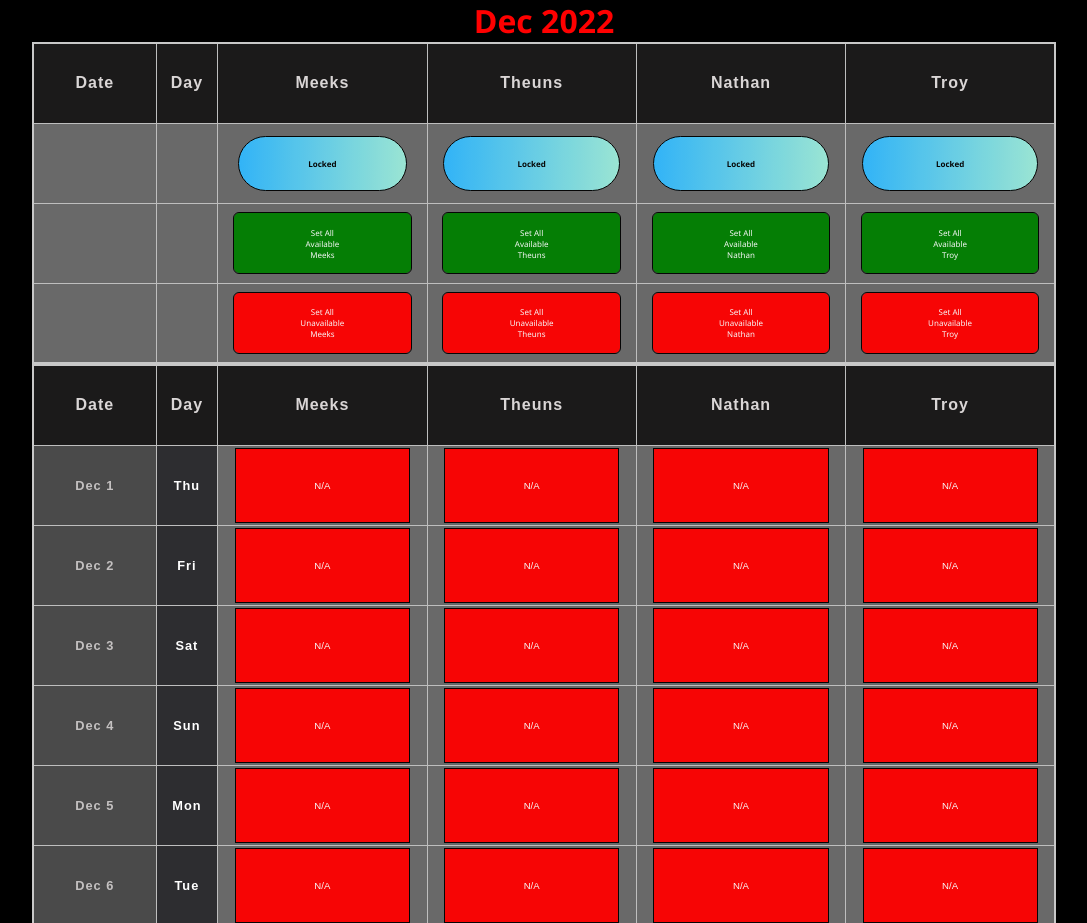
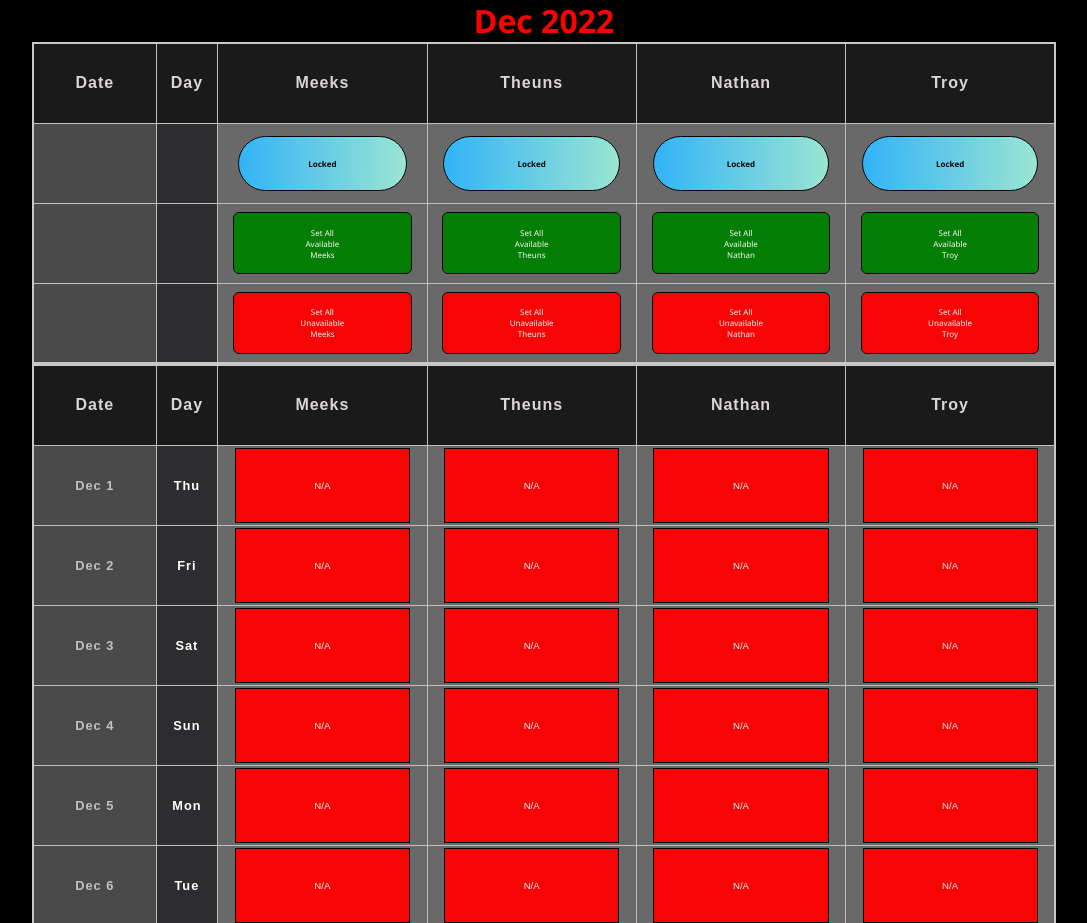
Before and after one commit to usfalidiate/jam_booker, a Next.js app: page / in a window 1280 px wide. Shown: the part 1283-2206 px from the top of the page, without its empty margins (96-1183 px from the left). Built offline with nearby package versions, Linux system fonts and the light colour scheme; no server answers; the database is empty.

Commit message:
coldaydate2

```diff
--- a/pages/index.js
+++ b/pages/index.js
@@ -1270,8 +1270,8 @@ return (
       <th scope="topRowUser"> Troy </th>
     </tr>
     <tr>
-      <th scope='thNudeDate'></th>
-      <th scope='thNudeDay'></th>
+      <th scope='colDate2'></th>
+      <th scope='colDay2'></th>
       <th scope='thNudeUser'>
         <button onClick={()=>
           setUnlock(prev=>{return {...prev, user1Unlock: !unlock.user1Unlock};})}
@@ -1308,8 +1308,8 @@ return (
                 {/* {NUDE TABLE FOR SET ALL AVAILABLE} */}
 
     <tr>
-      <th className='thNudeDate'></th>
-      <th className='thNudeDay'></th>
+    <th scope='colDate2'></th>
+      <th scope='colDay2'></th>
       <th className='thNudeUser'>
         <button disabled={ unlock.user1Unlock }
           className='myButtonSetAllAvail'
@@ -1344,8 +1344,8 @@ return (
             {/* {NUDE TABLE FOR SET ALL UNAVAILABLE} */}
 
     <tr>
-      <th className='thNudeDate'></th>
-      <th className='thNudeDay'></th>
+    <th scope='colDate2'></th>
+      <th scope='colDay2'></th>
       <th className='thNudeUser'>
         <button disabled={ unlock.user1Unlock }
           className='myButtonSetAllUnavail'
```
